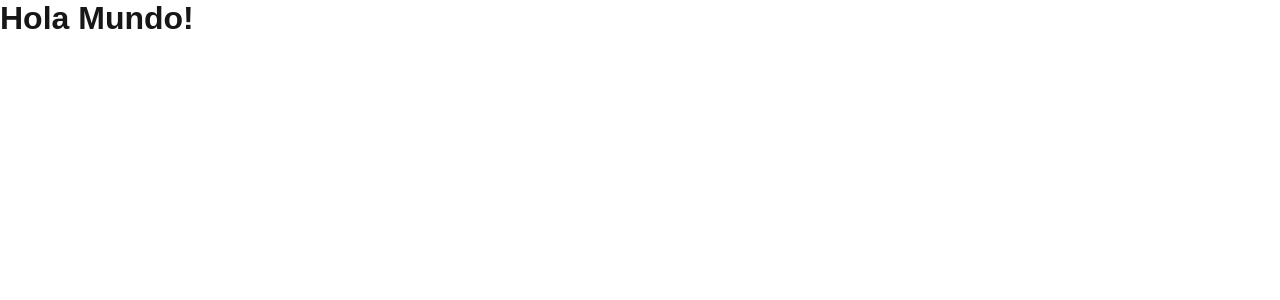
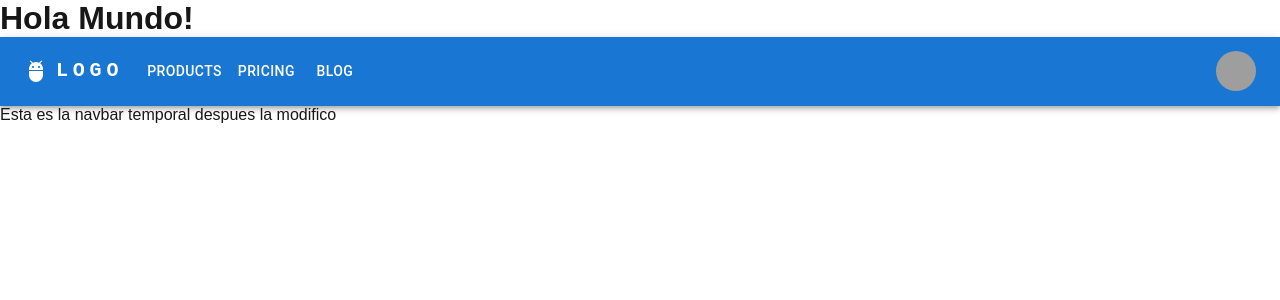
Before and after one commit to diegofcm05/Examen1UX_DCJS, a Next.js app in the folder examen1ux_dcjs/: page / in a window 1280 px wide. Shown: the top 300 px of the page. Built offline with nearby package versions, Linux system fonts and the light colour scheme; grey boxes are pictures that could not be loaded.

Commit message:
Navbar Temporal

```diff
--- a/examen1ux_dcjs/package.json
+++ b/examen1ux_dcjs/package.json
@@ -11,6 +11,7 @@
   "dependencies": {
     "@emotion/react": "^11.13.3",
     "@emotion/styled": "^11.13.0",
+    "@mui/icons-material": "^6.1.6",
     "@mui/material": "^6.1.6",
     "next": "15.0.3",
     "react": "^18.2.0",
--- /dev/null
+++ b/examen1ux_dcjs/src/pages/Componentes/navbar.tsx
@@ -0,0 +1,159 @@
+import * as React from 'react';
+import AppBar from '@mui/material/AppBar';
+import Box from '@mui/material/Box';
+import Toolbar from '@mui/material/Toolbar';
+import IconButton from '@mui/material/IconButton';
+import Typography from '@mui/material/Typography';
+import Menu from '@mui/material/Menu';
+import MenuIcon from '@mui/icons-material/Menu';
+import Container from '@mui/material/Container';
+import Avatar from '@mui/material/Avatar';
+import Button from '@mui/material/Button';
+import Tooltip from '@mui/material/Tooltip';
+import MenuItem from '@mui/material/MenuItem';
+import AdbIcon from '@mui/icons-material/Adb';
+
+const pages = ['Products', 'Pricing', 'Blog'];
+const settings = ['Profile', 'Account', 'Dashboard', 'Logout'];
+
+function ResponsiveAppBar() {
+  const [anchorElNav, setAnchorElNav] = React.useState<null | HTMLElement>(null);
+  const [anchorElUser, setAnchorElUser] = React.useState<null | HTMLElement>(null);
+
+  const handleOpenNavMenu = (event: React.MouseEvent<HTMLElement>) => {
+    setAnchorElNav(event.currentTarget);
+  };
+  const handleOpenUserMenu = (event: React.MouseEvent<HTMLElement>) => {
+    setAnchorElUser(event.currentTarget);
+  };
+
+  const handleCloseNavMenu = () => {
+    setAnchorElNav(null);
+  };
+
+  const handleCloseUserMenu = () => {
+    setAnchorElUser(null);
+  };
+
+  return (
+    <AppBar position="static">
+      <Container maxWidth="xl">
+        <Toolbar disableGutters>
+          <AdbIcon sx={{ display: { xs: 'none', md: 'flex' }, mr: 1 }} />
+          <Typography
+            variant="h6"
+            noWrap
+            component="a"
+            href="#app-bar-with-responsive-menu"
+            sx={{
+              mr: 2,
+              display: { xs: 'none', md: 'flex' },
+              fontFamily: 'monospace',
+              fontWeight: 700,
+              letterSpacing: '.3rem',
+              color: 'inherit',
+              textDecoration: 'none',
+            }}
+          >
+            LOGO
+          </Typography>
+
+          <Box sx={{ flexGrow: 1, display: { xs: 'flex', md: 'none' } }}>
+            <IconButton
+              size="large"
+              aria-label="account of current user"
+              aria-controls="menu-appbar"
+              aria-haspopup="true"
+              onClick={handleOpenNavMenu}
+              color="inherit"
+            >
+              <MenuIcon />
+            </IconButton>
+            <Menu
+              id="menu-appbar"
+              anchorEl={anchorElNav}
+              anchorOrigin={{
+                vertical: 'bottom',
+                horizontal: 'left',
+              }}
+              keepMounted
+              transformOrigin={{
+                vertical: 'top',
+                horizontal: 'left',
+              }}
+              open={Boolean(anchorElNav)}
+              onClose={handleCloseNavMenu}
+              sx={{ display: { xs: 'block', md: 'none' } }}
+            >
+              {pages.map((page) => (
+                <MenuItem key={page} onClick={handleCloseNavMenu}>
+                  <Typography sx={{ textAlign: 'center' }}>{page}</Typography>
+                </MenuItem>
+              ))}
+            </Menu>
+          </Box>
+          <AdbIcon sx={{ display: { xs: 'flex', md: 'none' }, mr: 1 }} />
+          <Typography
+            variant="h5"
+            noWrap
+            component="a"
+            href="#app-bar-with-responsive-menu"
+            sx={{
+              mr: 2,
+              display: { xs: 'flex', md: 'none' },
+              flexGrow: 1,
+              fontFamily: 'monospace',
+              fontWeight: 700,
+              letterSpacing: '.3rem',
+              color: 'inherit',
+              textDecoration: 'none',
+            }}
+          >
+            LOGO
+          </Typography>
+          <Box sx={{ flexGrow: 1, display: { xs: 'none', md: 'flex' } }}>
+            {pages.map((page) => (
+              <Button
+                key={page}
+                onClick={handleCloseNavMenu}
+                sx={{ my: 2, color: 'white', display: 'block' }}
+              >
+                {page}
+              </Button>
+            ))}
+          </Box>
+          <Box sx={{ flexGrow: 0 }}>
+            <Tooltip title="Open settings">
+              <IconButton onClick={handleOpenUserMenu} sx={{ p: 0 }}>
+                <Avatar alt="Remy Sharp" src="/static/images/avatar/2.jpg" />
+              </IconButton>
+            </Tooltip>
+            <Menu
+              sx={{ mt: '45px' }}
+              id="menu-appbar"
+              anchorEl={anchorElUser}
+              anchorOrigin={{
+                vertical: 'top',
+                horizontal: 'right',
+              }}
+              keepMounted
+              transformOrigin={{
+                vertical: 'top',
+                horizontal: 'right',
+              }}
+              open={Boolean(anchorElUser)}
+              onClose={handleCloseUserMenu}
+            >
+              {settings.map((setting) => (
+                <MenuItem key={setting} onClick={handleCloseUserMenu}>
+                  <Typography sx={{ textAlign: 'center' }}>{setting}</Typography>
+                </MenuItem>
+              ))}
+            </Menu>
+          </Box>
+        </Toolbar>
+      </Container>
+    </AppBar>
+  );
+}
+export default ResponsiveAppBar;
--- a/examen1ux_dcjs/src/pages/index.tsx
+++ b/examen1ux_dcjs/src/pages/index.tsx
@@ -2,6 +2,8 @@
 import Image from "next/image";
 import localFont from "next/font/local";
 import styles from "@/styles/Home.module.css";
+import NavbarC from "./Componentes/navbar";
+import ResponsiveAppBar from "./Componentes/navbar";
 
 const geistSans = localFont({
   src: "./fonts/GeistVF.woff",
@@ -18,6 +20,8 @@
   return (
     <>
       <h1>Hola Mundo!</h1>
+      <ResponsiveAppBar/>
+      <p>Esta es la navbar temporal despues la modifico</p>
     </>
   );
 }
```
Also changed, not shown: 1 other file (tests, documents, lock files or other folders).
